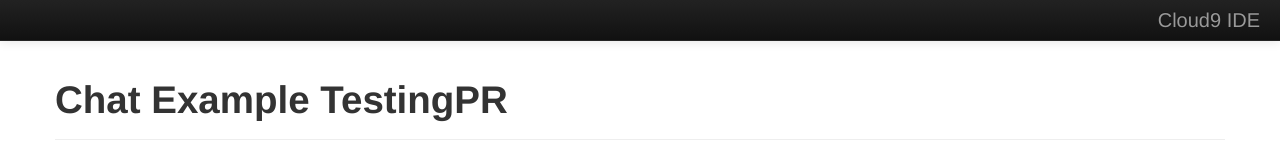
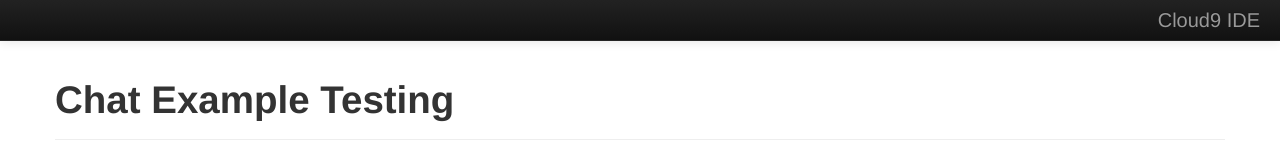
Before and after one commit to pbhatt17/nodetest, a website: page client/index.html in a window 1280 px wide. Shown: the top 168 px of the page. Drawn offline with nearby package versions, Linux system fonts and the light colour scheme; no server answers.

Commit message:
mods to text to trigger image build

```diff
--- a/client/index.html
+++ b/client/index.html
@@ -1,7 +1,7 @@
 <!doctype html>
 <html lang="en" ng-app>
   <head>
-    <title>Chat Example TestingPR</title>
+    <title>Chat Example Testing</title>
     <meta name="viewport" content="width=device-width, initial-scale=1.0">
     <link rel="stylesheet" href="/css/bootstrap.min.css">
     <link rel="stylesheet" href="/css/bootstrap-responsive.min.css">
@@ -55,7 +55,7 @@
         </div>
       </div>
       <div class="page-header">
-        <h1>Chat Example TestingPR</h1>
+        <h1>Chat Example Testing</h1>
       </div>
       <div class="row">
         <div class="span3">
```
Also changed, not shown: README.md.
